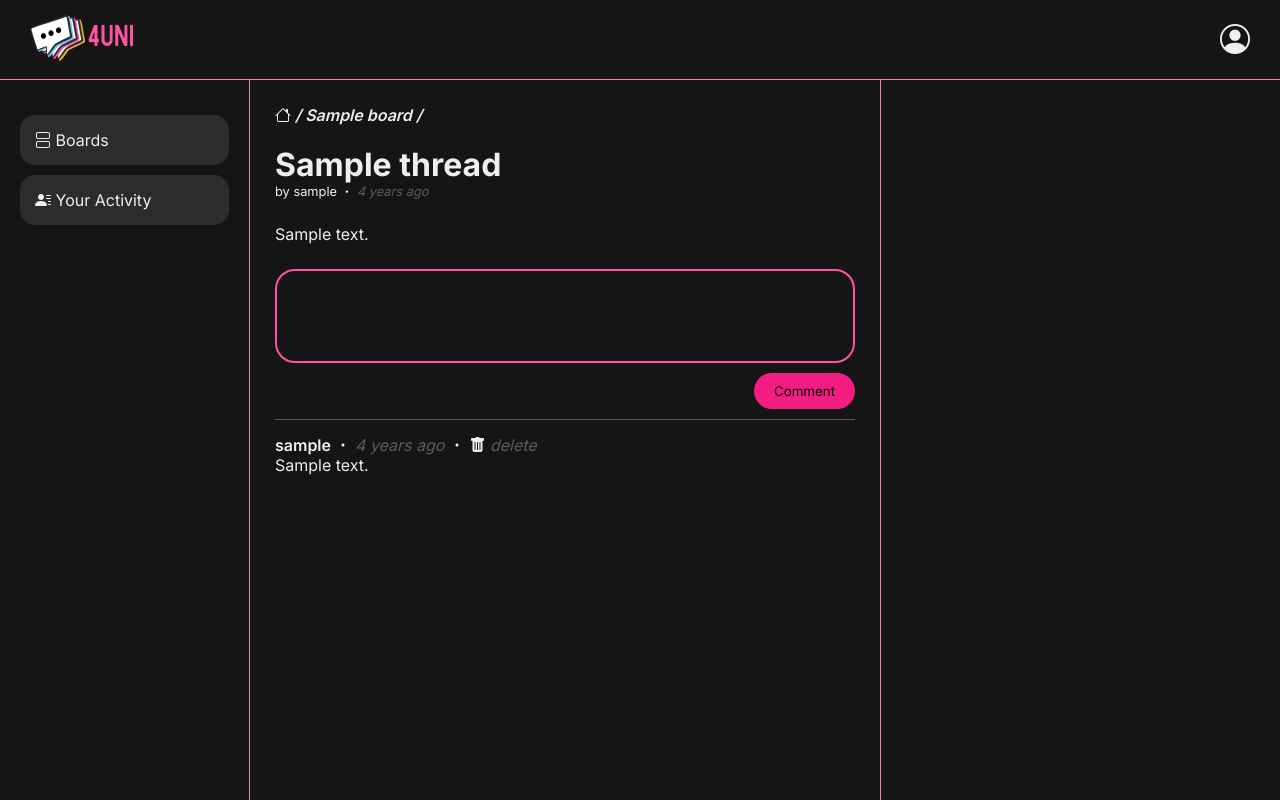
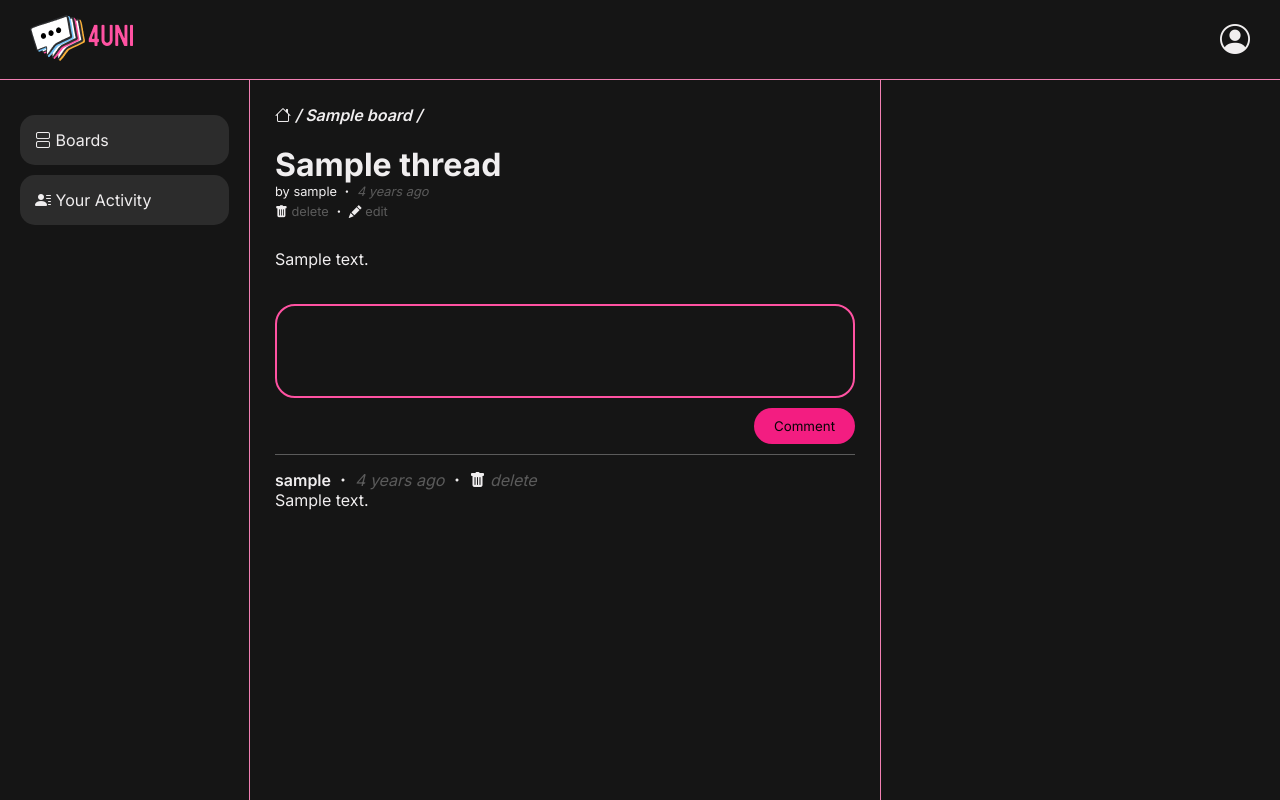
Before and after one commit to genielvn/4uni, a Django app: page /1/1/ in a window 1280 px wide. Run offline with Django 4.2, Linux system fonts and the light colour scheme; a user stored in the database is signed in; tables that the repository leaves empty hold one stand-in row (values such as "Sample post").

Commit message:
Allow editing of thread

```diff
--- a/main/forms.py
+++ b/main/forms.py
@@ -16,6 +16,11 @@ class ThreadForm(forms.ModelForm):
         model = Thread
         fields = ['title', 'body', 'img']
 
+class EditThreadForm(forms.ModelForm):
+    class Meta:
+        model = Thread
+        fields = ['body', 'img']
+
 class ReplyForm(forms.ModelForm):
     class Meta:
         model = Reply
--- /dev/null
+++ b/main/static/js/thread.js
@@ -0,0 +1,4 @@
+function showEditForm() {
+    $("#thread-body").hide();
+    $("#edit-thread").removeClass("hide");
+}
--- a/main/static/main/main.css
+++ b/main/static/main/main.css
@@ -102,5 +102,5 @@ textarea {
 }
 
 .hide {
-    display: none;
+    display: none !important;
 }
--- a/main/static/main/thread.css
+++ b/main/static/main/thread.css
@@ -17,14 +17,23 @@
     font-style: italic;
 }
 
-#new-reply {
+#thread-settings {
+    color: #5b5b5b;
+    font-size: 0.8em;
+    padding: 5px 0;
+}
+
+#new-reply,
+#edit-thread {
     display: flex;
     flex-direction: column;
     height: 150px;
     align-items: flex-end;
+    padding-top: 10px;
 }
 
-#input-reply {
+#input-reply,
+#input-edit-thread {
     padding: 10px;
     height: 100%;
     width: 100%;
@@ -36,7 +45,8 @@
     color: #f180b3;
 }
 
-#submit-reply {
+#submit-reply,
+#submit-edited-thread {
     padding: 10px 20px;
     margin: 10px 0;
 }
--- a/main/templates/main/thread.html
+++ b/main/templates/main/thread.html
@@ -11,8 +11,29 @@
             <h1 id="thread-title">{{ thread.title }}</h1>
             <div id="thread-author-date">by <a class="link-no-underline" href="{% url 'main:user' thread.username %}">{{ thread.username }}</a> <i class="bi bi-dot"></i> <span id="thread-date">{{ thread.created_at|timesince_short }} ago</span></div>
         </div>
+        <div id="thread-settings">
+            {% if request.user.role.name == 'Moderator' or request.user.username == thread.username.username %}
+                <a id="id-delete-thread-{{thread.id}}" class="link-no-underline" href="#" onclick="confirm('id-delete-thread-{{thread.id}}', 'id-confirm-thread-{{thread.id}}')"><i class="bi bi-trash-fill"></i> delete</a>
+                <a id="id-confirm-thread-{{thread.id}}" class="link-no-underline hide" href="{% url 'main:delete_thread' thread.id %}?next={% url 'main:threads' thread.board.board_id %}"> <i class="bi bi-trash-fill"></i> confirm</a>
+            {% endif %}
+            {% if request.user.username == thread.username.username and not request.user.is_banned %}
+                <i class="bi bi-dot"></i>
+                <a class="link-no-underline" href="#" onclick="showEditForm()"> <i class="bi bi-pencil-fill"></i> edit</a>
+            {% endif %}
+        </div>
+        <form action="{% url 'main:edit_thread' board.board_id thread.id %}" method="POST" class="hide" id="edit-thread">
+            {% csrf_token %}
+            <textarea name="body" id="input-edit-thread" placeholder="Edit Thread">{{thread.body}}</textarea>
+            {% for error in form.body.errors %}
+                <div class="error">{{ error }}</div>
+            {% endfor %}
+            <button id="submit-edited-thread" type="submit">Edit Thread</button>
+        </form>
+
         <div id="thread-body">{{ thread.body }}</div>
     </div>
+
+
     {% if request.user.is_banned %}
         <p class="banned"> You are banned from replying threads. </p>
     {% else %}
@@ -40,7 +61,6 @@
                 </span>
                 </div>
                 <div class="reply-content">{{ reply.body }}</div>
-
             </div>
             {% endfor %}
         {% else %}
@@ -51,3 +71,4 @@
     </div>
 </main>
 <script src="{% static "js/confirm.js" %}"></script>
+<script src="{% static "js/thread.js" %}"></script>
--- a/main/urls.py
+++ b/main/urls.py
@@ -15,5 +15,6 @@ urlpatterns = [
     path("manage/ban/<str:username>", views.ban_user, name='ban_user'),
     path("manage/deletethread/<int:thread_id>", views.delete_thread, name='delete_thread'),
     path("manage/deletereply/<int:reply_id>", views.delete_reply, name='delete_reply'),
-    path("manage/deleteuser/<str:username>", views.delete_user, name='delete_user')
+    path("manage/deleteuser/<str:username>", views.delete_user, name='delete_user'),
+    path("manage/editthread/<str:board_id>/<int:thread_id>", views.edit_thread, name='edit_thread')
 ]
--- a/main/views.py
+++ b/main/views.py
@@ -1,7 +1,7 @@
 from django.shortcuts import render, redirect, get_object_or_404
 from django.contrib.auth import authenticate, login as auth_login, logout as auth_logout
 from django.utils import timezone
-from .forms import ThreadForm, LoginForm, SignupForm, ReplyForm, BoardForm
+from .forms import ThreadForm, LoginForm, SignupForm, ReplyForm, BoardForm, EditThreadForm
 from main.models import Board, Thread, User, Reply, Role
 from django.contrib.auth.decorators import login_required, user_passes_test
 from django.http import Http404
@@ -96,6 +96,28 @@ def thread(request, board_id, thread_id):
         }
 
     return render(request, 'base.html', context)
+
+@login_required(login_url="main:login")
+def edit_thread(request, board_id, thread_id):
+    if not request.user.role.name == "Moderator" and not request.user.username == thread.username.username:
+        raise
+
+    board = get_object_or_404(Board, board_id=board_id)
+    thread = get_object_or_404(Thread, board=board, id=thread_id, is_deleted=False)
+
+    if request.method == 'POST':
+        form = EditThreadForm(request.POST)
+        if form.is_valid():
+            thread.body = form.cleaned_data.get('body')
+            thread.save()
+
+            return redirect('main:thread', board_id=board_id, thread_id=thread_id)
+
+
+    else:
+        form = EditThreadForm()
+
+
 
 def login(request):
     if request.method == 'POST':
```
